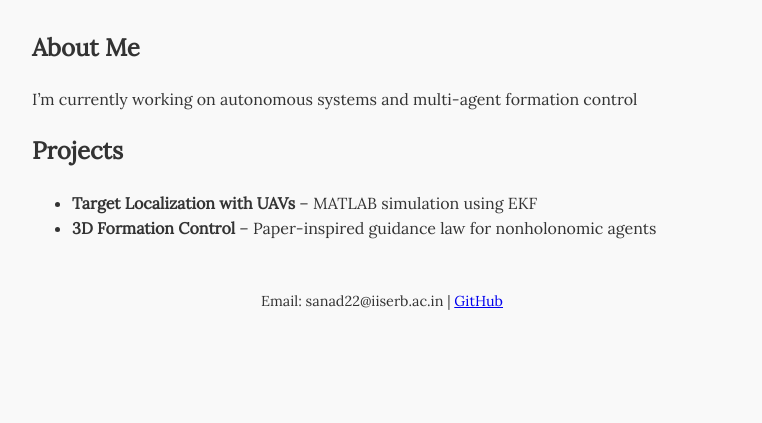
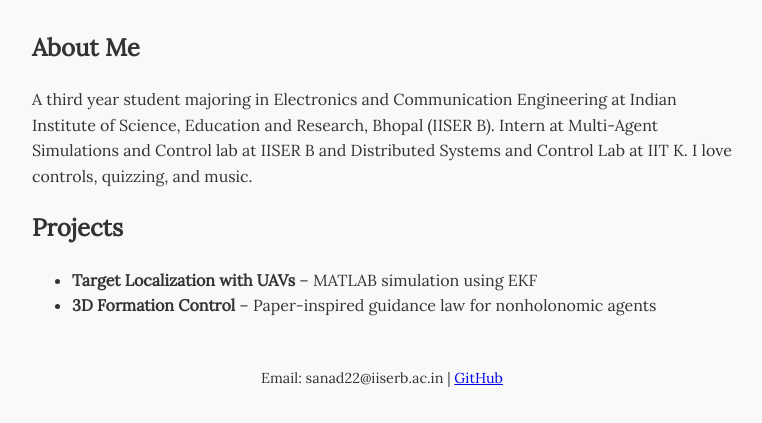
Before and after one commit to sanad-dhan/sanad-dhan.github.io, a plain HTML site: page index.html in a window 1280 px wide. Shown: the part 139-562 px from the top of the page, without its empty margins (258-1020 px from the left). Drawn offline with Linux system fonts and the light colour scheme.

Commit message:
Update index.html

```diff
--- a/index.html
+++ b/index.html
@@ -14,7 +14,11 @@
 
   <section>
     <h2>About Me</h2>
-    <p>I’m currently working on autonomous systems and multi-agent formation control</p>
+    <p>A third year student majoring in Electronics and Communication Engineering at Indian Institute of Science, Education and Research, Bhopal (IISER B).
+
+Intern at Multi-Agent Simulations and Control lab at IISER B and Distributed Systems and Control Lab at IIT K.
+
+I love controls, quizzing, and music. </p>
   </section>
 
   <section>
```
